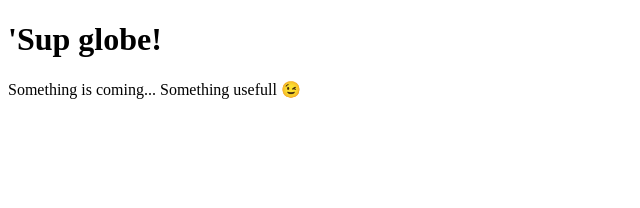
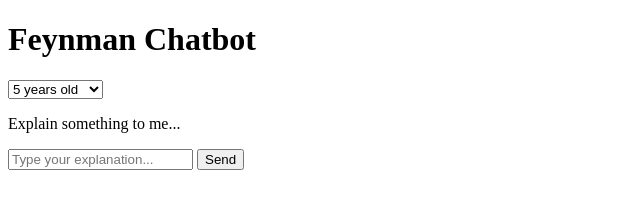
Before and after one commit to GitOut6/Feynman-Chatbot, a plain HTML site: page index.html in a window 1280 px wide. Shown: the whole page, without its empty margins (0-640 px from the left). Drawn offline with Linux system fonts and the light colour scheme.

Commit message:
added chat interface HTML

```diff
--- a/index.html
+++ b/index.html
@@ -6,7 +6,26 @@
     <title>Feynman Chatbot</title>
 </head>
 <body>
-    <h1>'Sup globe!</h1>
-    <p>Something is coming... Something usefull 😉</p>
+    <!-- Main container -->
+    <div id="app">
+        <h1>Feynman Chatbot</h1>
+
+        <!-- Age selector -->
+        <select id="botAge">
+            <option value="5">5 years old</option>
+            <option value="16">16 years old</option>
+            <option value="25">25 years old</option>
+            <option value="40">40 years old</option>
+        </select>
+
+        <!-- Chat messages display area -->
+        <div id="chatBox">
+            <p>Explain something to me...</p>
+        </div>
+
+        <!-- User input area -->
+        <input type="text" id="userInput" placeholder="Type your explanation...">
+        <button id="sendButton">Send</button>
+    </div>
 </body>
 </html>
```
